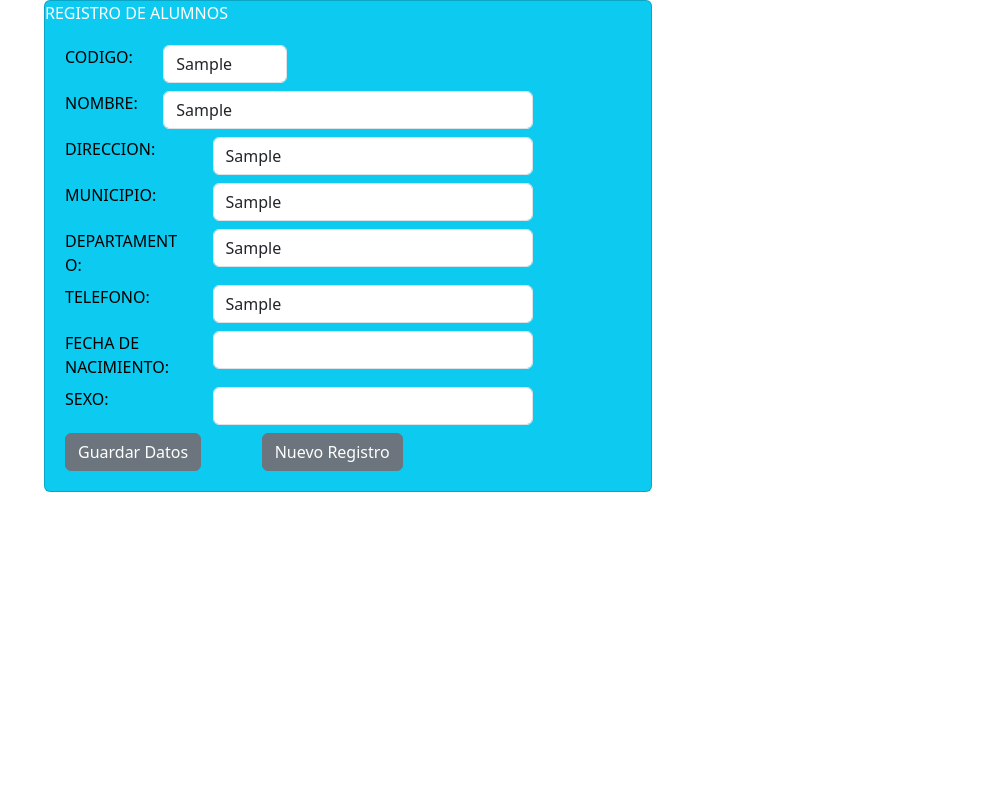
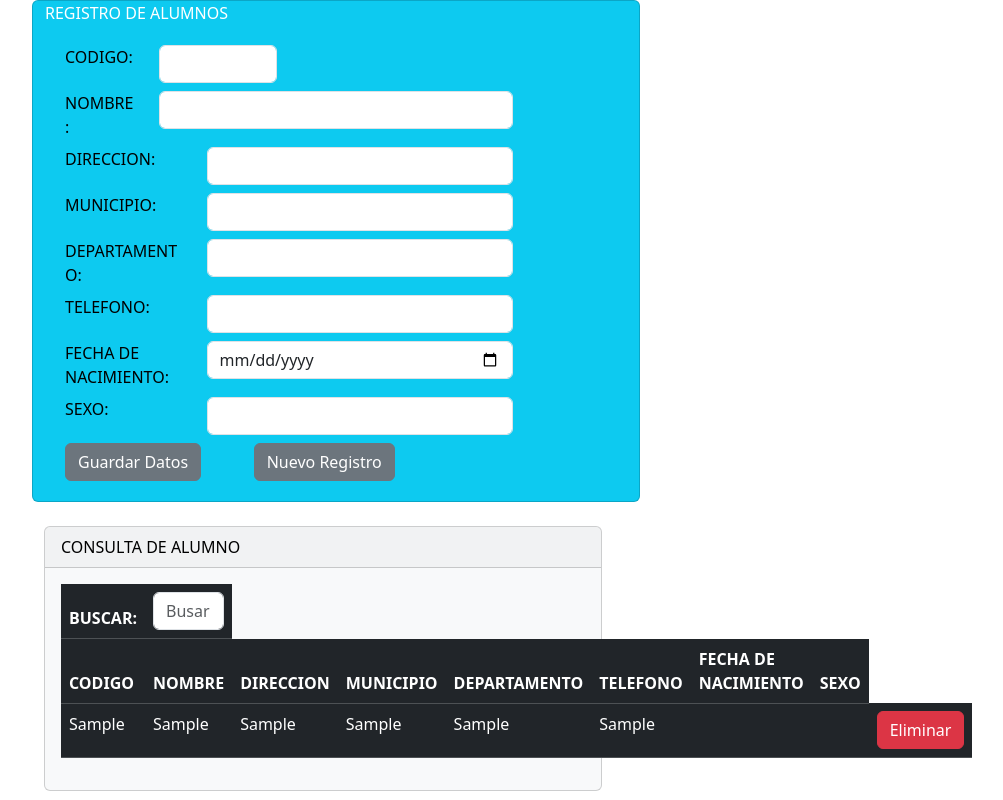
Before and after one commit to Usis075419/PrograIIV-2023, a plain HTML site: page alumnos.html in a window 1280 px wide. Both pictures are taken after typing "Sample", "Sample", "Sample", "Sample", "Sample", "Sample" into the empty fields and a click on the input "Guardar Datos". Shown: the whole page, without its empty margins (38-1041 px from the left). Drawn offline with nearby package versions, Linux system fonts and the light colour scheme.

Commit message:
Laboratorio N1 terminado.

```diff
--- a/alumnos.html
+++ b/alumnos.html
@@ -9,7 +9,8 @@
 </head>
 <body><!-- Contenido de la pagina html -->
     <div class="container" id="app">
-        <div class="card text-bg-info mb-4" style="max-width: 38rem;">
+        <div class="row">
+            <div class="card text-bg-info mb-4" style="max-width: 38rem;">
             <div class="card-headerbg-primary text-white">REGISTRO DE ALUMNOS</div>
             <div class="card-body">
                 <form id="frmDocente" @submit.prevent="guardarAlumno">
@@ -52,7 +53,7 @@
                     <div class="row p-1">
                         <div class="col-3 col-md-3">FECHA DE NACIMIENTO:</div>
                         <div class="col-9 col-md-7">
-                            <input class="form-control" type="text" v-model="alumno.fechadenacimiento" name="txtCodigoFechaDeNacimiento" id="txtCodigoFechaDeNacimiento">
+                            <input class="form-control" type="date" v-model="alumno.fechadenacimiento" name="txtCodigoFechaDeNacimiento" id="txtCodigoFechaDeNacimiento">
                         </div>
                     </div>
                     <div class="row p-1">
@@ -74,6 +75,49 @@
         </div>
     </div>
 
+    <div class="col-12 col-md-6">
+        <div class="card text-bg-light">
+            <div class="card-header">CONSULTA DE ALUMNO</div>
+            <div class="card-body">
+                <form>
+                    <table class="table table-dark table-hover">
+                        <thead>
+                            <tr>
+                                <th>BUSCAR:</th>
+                                <th colspan="1"><input type="text" @keyup="listarAlumnos()" v-model="buscar"
+                                    class="form-control" placeholder="Busar por nombre" ></th>
+                            </tr>
+                            <tr>
+                                <th>CODIGO</th>
+                                <th colspan="1">NOMBRE</th>
+                                <th colspan="1">DIRECCION</th>
+                                <th colspan="1">MUNICIPIO</th>
+                                <th colspan="1">DEPARTAMENTO</th>
+                                <th colspan="1">TELEFONO</th>
+                                <th colspan="1">FECHA DE NACIMIENTO</th>
+                                <th colspan="1">SEXO</th>
+                            </tr>
+                        </thead>
+                        <tbody>
+                            <tr v-for="alumno in alumnos" @click='modificarAlumno(alumno)' :key="alumno.idAlumno">
+                                <td>{{alumno.codigo}}</td>
+                                <td>{{alumno.nombre}}</td>
+                                <td>{{alumno.direccion}}</td>
+                                <td>{{alumno.municipio}}</td>
+                                <td>{{alumno.departamento}}</td>
+                                <td>{{alumno.telefono}}</td>
+                                <td>{{alumno.fechadenacimiento}}</td>
+                                <td>{{alumno.sexo}}</td>
+                                <td><button @click.prevent="eliminarAlumno(alumno)" class="btn btn-danger">Eliminar</button></td>
+                            </tr>
+                        </tbody>
+                    </table>
+                </form>
+            </div>
+        </div>
+    </div>
+</div>
+</div>
     <script src="https://cdn.jsdelivr.net/npm/bootstrap@5.3.0-alpha1/dist/js/bootstrap.bundle.min.js"></script>
     <script src="https://unpkg.com/vue@3/dist/vue.global.js"></script>
     <script>
@@ -81,18 +125,75 @@
         createApp({
             data() {
                 return {
+                    buscar:'',
+                    alumno:[],
+                    accion: 'nuevo',
                     alumno:{
-                        id:0,
+                        idAlumno:0,
                         codigo:'',
-                        nombre:''
+                        nombre:'',
+                        direccion:'',
+                        municipio:'',
+                        departamento:'',
+                        telefono:'',
+                        fechadenacimiento:'',
+                        sexo:''
+
                     }
                 }
             },
             methods:{
+                nuevoAlumno(){
+                    this.accion = 'nuevo';
+                    this.alumno.idAlumno = '';
+                    this.alumno.codigo = '';
+                    this.alumno.nombre = '';
+                    this.alumno.direccion = '';
+                    this.alumno.municipio = '';
+                    this.alumno.departamento = '';
+                    this.alumno.telefono = '';
+                    this.alumno.fechadenacimiento = '';
+                    this.alumno.sexo = '';
+
+
+                },
+                modificarAlumno(alumno){
+                    this.accion = 'modificar';
+                    this.alumno = alumno;
+                },
                 guardarAlumno(){
-                    localStorage.setItem('alumno', JSON.stringify(this.alumno));
+                    this.listarAlumnos();
+                    if( this.accion==='nuevo' ){
+                        this.alumno.idAlumno = new Date().getTime().toString(16);//las cantidad milisegundos y lo convierte en hexadecimal
+                        this.alumnos.push( JSON.parse(JSON.stringify(this.alumno)) );
+                    }else if(this.accion==='modificar'){
+                        //hacer la busqueda y modificar el registro
+                        let index = this.alumnos.findIndex(alumno=>alumno.idAlumno==this.alumno.idAlumno);
+                        this.alumnos[index] = JSON.parse(JSON.stringify(this.alumno));
+                    }else if(this.accion==='eliminar'){
+                        let index = this.alumnos.findIndex(alumno=>alumno.idAlumno==this.alumno.idAlumno);
+                        this.alumnos.splice(index, 1);
+                    }
+                    localStorage.setItem('alumnos', JSON.stringify(this.alumnos));
+                    this.nuevoAlumno();
+                },
+                eliminarAlumno(alumno){
+                    if( confirm(`Esta seguro de eliminar el alumno ${alumno.nombre}?`) ){
+                        this.accion="eliminar";
+                        this.alumno = alumno;
+                        this.guardarAlumno();
+                    }
+                },
+                listarAlumnos(){
+                    this.alumnos = JSON.parse( localStorage.getItem('alumnos') || "[]" )
+                        .filter(alumno=>alumno.nombre.toLowerCase().indexOf(this.buscar.toLowerCase())>-1);
                 }
+
+            },
+            created(){
+                this.listarAlumnos();
             }
+
         }).mount('#app')
     </script>
 </body>
```
